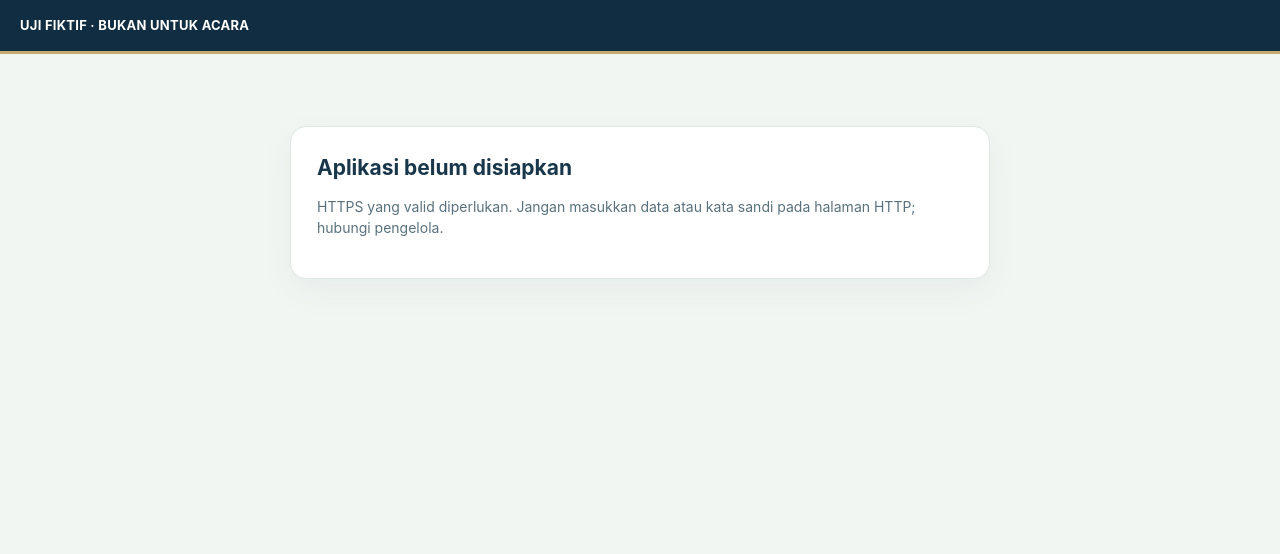
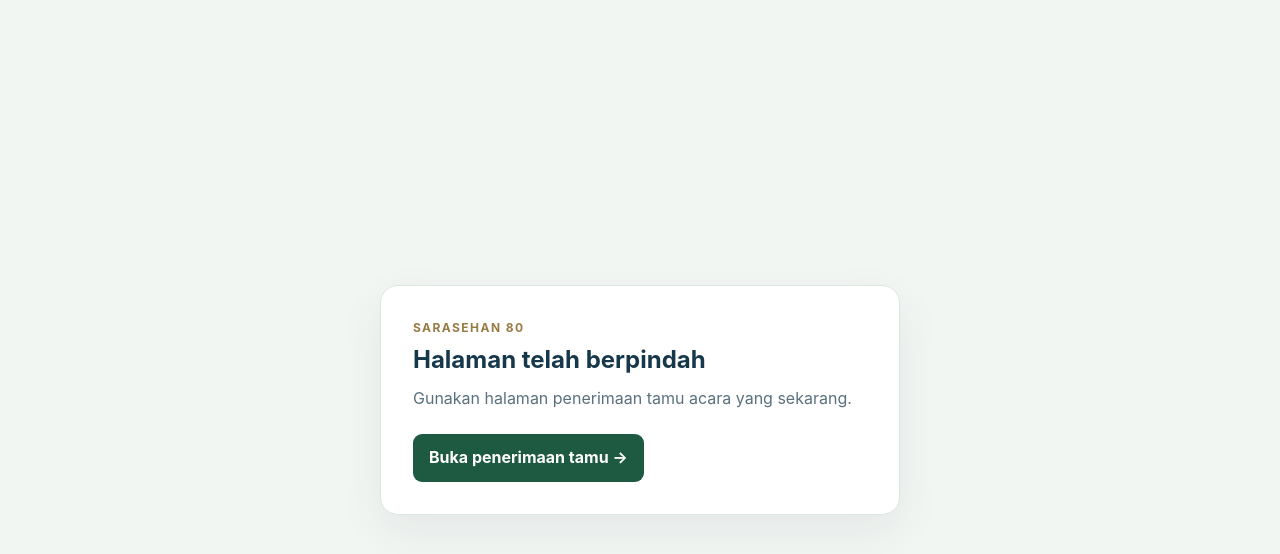
Before and after one commit to assgbt963-collab/undangan-arhanud80, a plain HTML site: page uji-penerimaan-tamu.html in a window 1280 px wide. Drawn offline with Linux system fonts and the light colour scheme.

Commit message:
Add files via upload

```diff
--- a/uji-penerimaan-tamu.html
+++ b/uji-penerimaan-tamu.html
@@ -3,67 +3,27 @@
 <head>
   <meta charset="utf-8">
   <meta name="viewport" content="width=device-width, initial-scale=1">
+  <meta name="robots" content="noindex">
   <meta name="referrer" content="no-referrer">
-  <meta http-equiv="Content-Security-Policy" content="default-src 'none'; style-src 'unsafe-inline'; script-src 'unsafe-inline'; frame-src https://script.google.com https://*.googleusercontent.com https://accounts.google.com; base-uri 'none'; form-action 'none'">
-  <title>Penerimaan Tamu | ARHANUD80</title>
+  <title>Penerimaan Tamu Sarasehan 80</title>
   <style>
     * { box-sizing: border-box; }
-    body { margin: 0; min-height: 100vh; font: 14px/1.45 -apple-system,BlinkMacSystemFont,"Segoe UI",Arial,sans-serif; background: #f2f6f3; color: #18374b; }
-    .bar { min-height: 54px; display:flex; align-items:center; justify-content:space-between; gap:14px; padding:10px 20px; background:#102d42; color:#fff; border-bottom:3px solid #c6ab70; }
-    .title { font-size:13px; font-weight:750; letter-spacing:.02em; }
-    .tools { display:flex; align-items:center; flex-wrap:wrap; gap:8px; }
-    a,button { font:inherit; cursor:pointer; }
-    .tools a,.tools button { color:#fff; background:#ffffff18; border:1px solid #ffffff40; border-radius:7px; text-decoration:none; padding:6px 10px; font-size:12px; }
-    .tools a:focus-visible,.tools button:focus-visible { outline:3px solid #e8cc88; outline-offset:2px; }
-    .message { max-width:700px; margin:9vh auto; padding:26px; background:#fff; border:1px solid #dce8e1; border-radius:16px; box-shadow:0 12px 35px #18374b0d; }
-    .message h1 { font-size:21px; margin:0 0 10px; }
-    .message p { color:#58717d; }
-    .message strong { color:#a23232; }
-    iframe { display:block; width:100%; height:calc(100vh - 54px); min-height:560px; border:0; background:#f2f6f3; }
-    [hidden] { display:none !important; }
-    @media(max-width:600px) { .bar { padding:9px 12px; align-items:flex-start; flex-direction:column; gap:6px; } iframe { height:calc(100vh - 95px); } .message { margin:30px 14px; } }
+    body { margin: 0; min-height: 100vh; display: grid; place-items: center; padding: 24px; background: #f2f6f3; color: #17384b; font: 16px/1.6 -apple-system, BlinkMacSystemFont, "Segoe UI", Arial, sans-serif; }
+    main { width: min(100%, 520px); padding: 32px; background: white; border: 1px solid #dbe8e2; border-radius: 18px; box-shadow: 0 16px 45px #17384b12; }
+    .eyebrow { color: #987a44; font-size: 12px; font-weight: 700; letter-spacing: .12em; }
+    h1 { margin: 8px 0 12px; font-size: 24px; line-height: 1.2; }
+    p { margin: 0 0 22px; color: #58717d; }
+    a { display: inline-block; padding: 11px 16px; border-radius: 9px; background: #1e5941; color: white; text-decoration: none; font-weight: 700; }
+    a:hover { background: #174631; }
+    a:focus-visible { outline: 3px solid #c6ab70; outline-offset: 3px; }
   </style>
 </head>
 <body>
-  <header class="bar"><span class="title">UJI FIKTIF · BUKAN UNTUK ACARA</span><div class="tools" id="tools" hidden><a id="open-app" target="_blank" rel="noopener noreferrer">Masuk & beri izin Google ↗</a><button id="reload-app" type="button">Muat ulang</button></div></header>
   <main>
-    <section class="message" id="message" role="status"><h1>Aplikasi belum disiapkan</h1><p id="message-text">Pengelola perlu memasukkan alamat deployment proyek UJI yang baru. Halaman ini tidak berisi data tamu asli.</p></section>
-    <iframe id="app" title="Aplikasi penerimaan tamu untuk petugas" referrerpolicy="no-referrer" hidden></iframe>
+    <div class="eyebrow">SARASEHAN 80</div>
+    <h1>Halaman telah berpindah</h1>
+    <p>Gunakan halaman penerimaan tamu acara yang sekarang.</p>
+    <a href="https://undangan-sarasehan80.online/penerimaan-tamu.html">Buka penerimaan tamu →</a>
   </main>
-  <script>
-    (() => {
-      'use strict';
-      // PENGELOLA: isi hanya dengan URL /exec dari proyek Apps Script BARU yang
-      // sudah diuji. URL ini bukan sandi. Jangan tempel data tamu atau token.
-      const APP_URL = 'https://script.google.com/macros/s/AKfycbxsjV2kszSzBws-uZQM6HDGw2c5kcxnr7yEz6sQ6PaOykWmTRWpqUlvCmphFSEChSv7/exec';
-      const frame = document.getElementById('app'), message = document.getElementById('message');
-      const text = document.getElementById('message-text'), tools = document.getElementById('tools');
-      // Do not load the app when this wrapper is itself embedded on another site.
-      if (window.top !== window.self) {
-        text.textContent = 'Untuk keamanan, buka alamat resmi langsung di browser.';
-        return;
-      }
-      if (location.protocol !== 'https:') {
-        text.textContent = 'HTTPS yang valid diperlukan. Jangan masukkan data atau kata sandi pada halaman HTTP; hubungi pengelola.';
-        return;
-      }
-      if (!/^https:\/\/script\.google\.com\/macros\/s\/[A-Za-z0-9_-]+\/exec$/.test(APP_URL)) {
-        text.textContent = 'Alamat deployment Apps Script belum diisi atau tidak valid. Hubungi pengelola.';
-        return;
-      }
-      // The sandboxed Apps Script page may be two frames down. A nonce-based
-      // acknowledgement lets it verify this exact top-level origin in browsers
-      // that do not provide location.ancestorOrigins. It carries no guest data.
-      window.addEventListener('message', event => {
-        if (!/^https:\/\/[a-z0-9.-]+\.googleusercontent\.com$/i.test(event.origin) || !event.source || !event.data ||
-            event.data.type !== 'ARHANUD80_EMBED_HELLO' || typeof event.data.nonce !== 'string' ||
-            !/^new-[0-9a-f-]{36}$/.test(event.data.nonce)) return;
-        event.source.postMessage({type:'ARHANUD80_EMBED_ACK', nonce:event.data.nonce}, event.origin);
-      });
-      document.getElementById('open-app').href = APP_URL;
-      document.getElementById('reload-app').addEventListener('click', () => { frame.src = APP_URL; });
-      frame.src = APP_URL; frame.hidden = false; tools.hidden = false; message.hidden = true;
-    })();
-  </script>
 </body>
 </html>
```
Also changed, not shown: penerimaan-tamu.html (+1 -2 lines).
